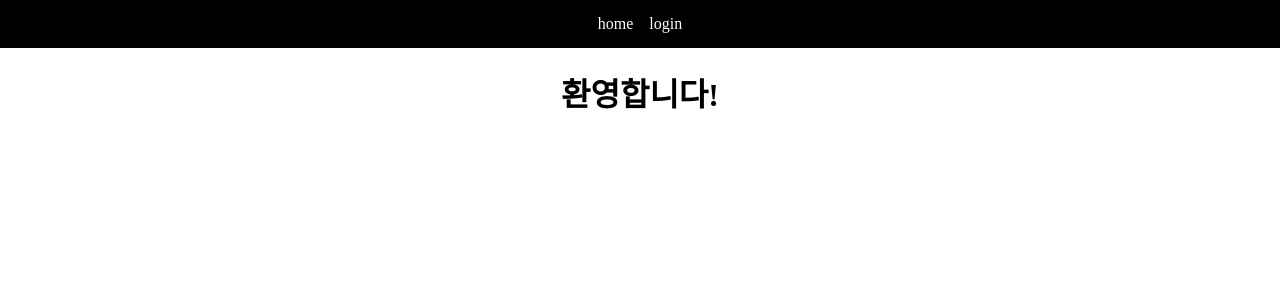
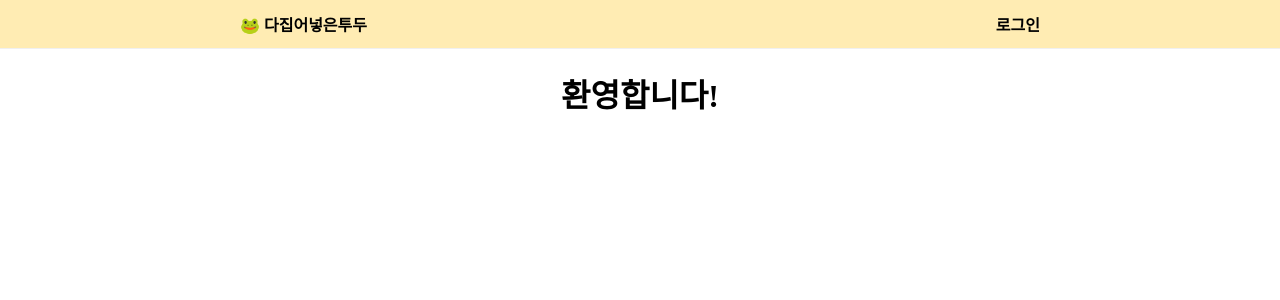
Before and after one commit to mandaringit/bookmarking-frontend, a React (Create React App) app: page / in a window 1280 px wide. Shown: the top 300 px of the page. Built offline with nearby package versions, Linux system fonts and the light colour scheme.

Commit message:
add: 네비게이션바 스토리 & 디자인

```diff
--- a/src/App.tsx
+++ b/src/App.tsx
@@ -5,6 +5,8 @@ import { Redirect, Route, Switch } from "react-router-dom";
 import Login from "./features/auth/Login";
 import Navbar from "./components/Navbar";
 import Home from "./components/Home";
+import { useSelector } from "react-redux";
+import { selectLoggedInUser } from "./features/auth/authSlice";
 
 const Container = styled.div`
   height: 100%;
@@ -17,9 +19,10 @@ const RouteContainer = styled.div`
 `;
 
 function App() {
+  const loggedInUser = useSelector(selectLoggedInUser);
   return (
     <Container>
-      <Navbar />
+      <Navbar loggedInUser={loggedInUser} />
       <RouteContainer>
         <Switch>
           <Route exact path='/' component={Home} />
--- a/src/components/Navbar.tsx
+++ b/src/components/Navbar.tsx
@@ -1,42 +1,67 @@
 import React from "react";
-import { useSelector } from "react-redux";
 import { Link } from "react-router-dom";
 import styled from "styled-components";
-import { selectLoggedInUser } from "../features/auth/authSlice";
+import { iUser } from "../types/entity";
 
-const Container = styled.nav`
-  background-color: black;
-  height: 48px;
-  display: flex;
-  justify-content: center;
-  align-items: center;
+export interface NavbarProps {
+  /**
+   * 로그인한 유저 정보
+   */
+  loggedInUser: iUser | null;
+}
 
-  a {
-    text-decoration: none;
-    color: white;
-  }
+/**
+ * 기본 네비게이션입니다.
+ */
+const Navbar = ({ loggedInUser }: NavbarProps) => {
+  return (
+    <Nav>
+      <div className='container'>
+        <div className='main'>
+          <Link to='/'>🐸 다집어넣은투두</Link>
+          {loggedInUser ? <Link to='/todos'>할일</Link> : null}
+        </div>
 
-  a + a {
-    margin-left: 1rem;
-  }
-`;
-
-const Navbar = () => {
-  const loggedInUser = useSelector(selectLoggedInUser);
-  return (
-    <Container>
-      <Link to='/'>home</Link>
-      {loggedInUser ? (
-        <>
-          <Link to='/todos'>todos</Link>
-        </>
-      ) : (
-        <>
-          <Link to='/login'>login</Link>
-        </>
-      )}
-    </Container>
+        <div className='sub'>
+          {!loggedInUser ? (
+            <Link to='/login'>로그인</Link>
+          ) : (
+            // TODO: 로그아웃 구현 필요
+            <Link to='/'>로그아웃</Link>
+          )}
+        </div>
+      </div>
+    </Nav>
   );
 };
 
 export default Navbar;
+
+const Nav = styled.nav`
+  background-color: #ffecb3;
+  border-bottom: 1px solid #f0f0f0;
+  height: 3rem;
+
+  .container {
+    max-width: 800px;
+    height: 100%;
+    margin: 0 auto;
+
+    display: flex;
+    align-items: center;
+
+    a {
+      text-decoration: none;
+      color: black;
+      font-weight: bold;
+    }
+
+    a + a {
+      margin-left: 1rem;
+    }
+
+    .main {
+      flex-grow: 1;
+    }
+  }
+`;
```
Also changed, not shown: 1 other file (tests, documents, lock files or other folders).
